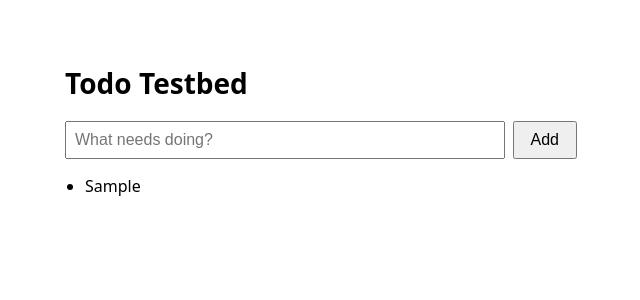
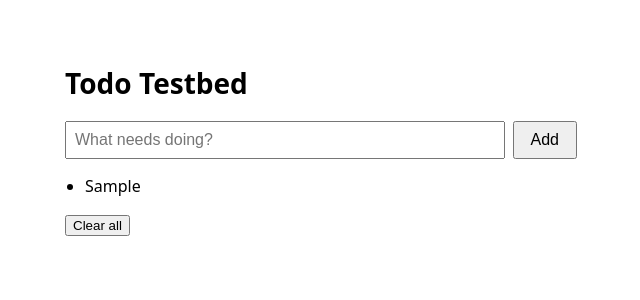
Before and after one commit to acampb/devinator, a React (Vite) app: page / in a window 1280 px wide. Both pictures are taken after typing "Sample" into the empty fields and a click on the button "Add". Shown: the top 300 px of the page, without its empty margins (319-959 px from the left). Built offline with nearby package versions, Linux system fonts and the light colour scheme.

Commit message:
forge: Add Clear All Button

```diff
--- a/src/App.tsx
+++ b/src/App.tsx
@@ -11,6 +11,8 @@ function App() {
     setTodos((prev) => [...prev, text])
     setDraft('')
   }
+
+  const clearAll = () => setTodos([])
 
   return (
     <main className="app">
@@ -35,11 +37,14 @@ function App() {
       {todos.length === 0 ? (
         <p className="empty">No todos yet.</p>
       ) : (
-        <ul className="todo-list">
-          {todos.map((todo, i) => (
-            <li key={i}>{todo}</li>
-          ))}
-        </ul>
+        <>
+          <ul className="todo-list">
+            {todos.map((todo, i) => (
+              <li key={i}>{todo}</li>
+            ))}
+          </ul>
+          <button onClick={clearAll}>Clear all</button>
+        </>
       )}
     </main>
   )
```
